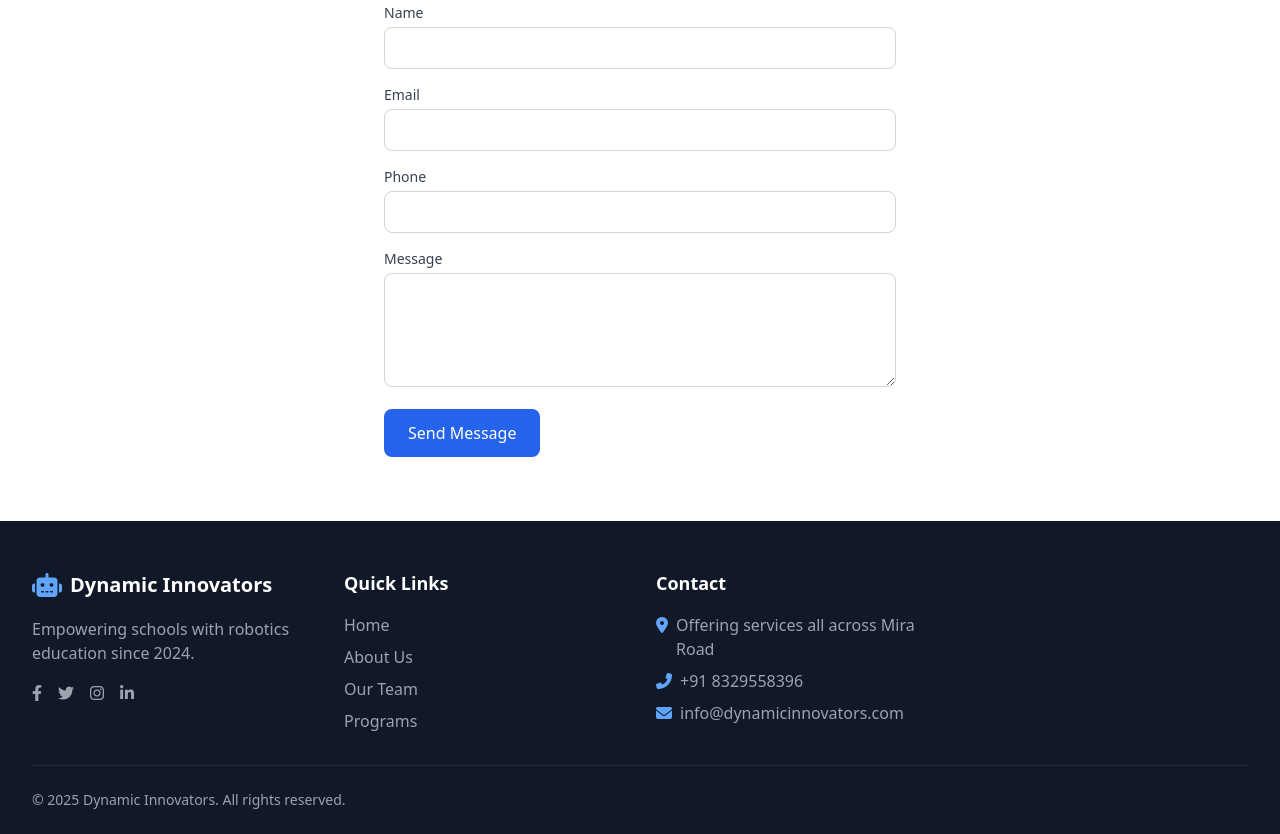
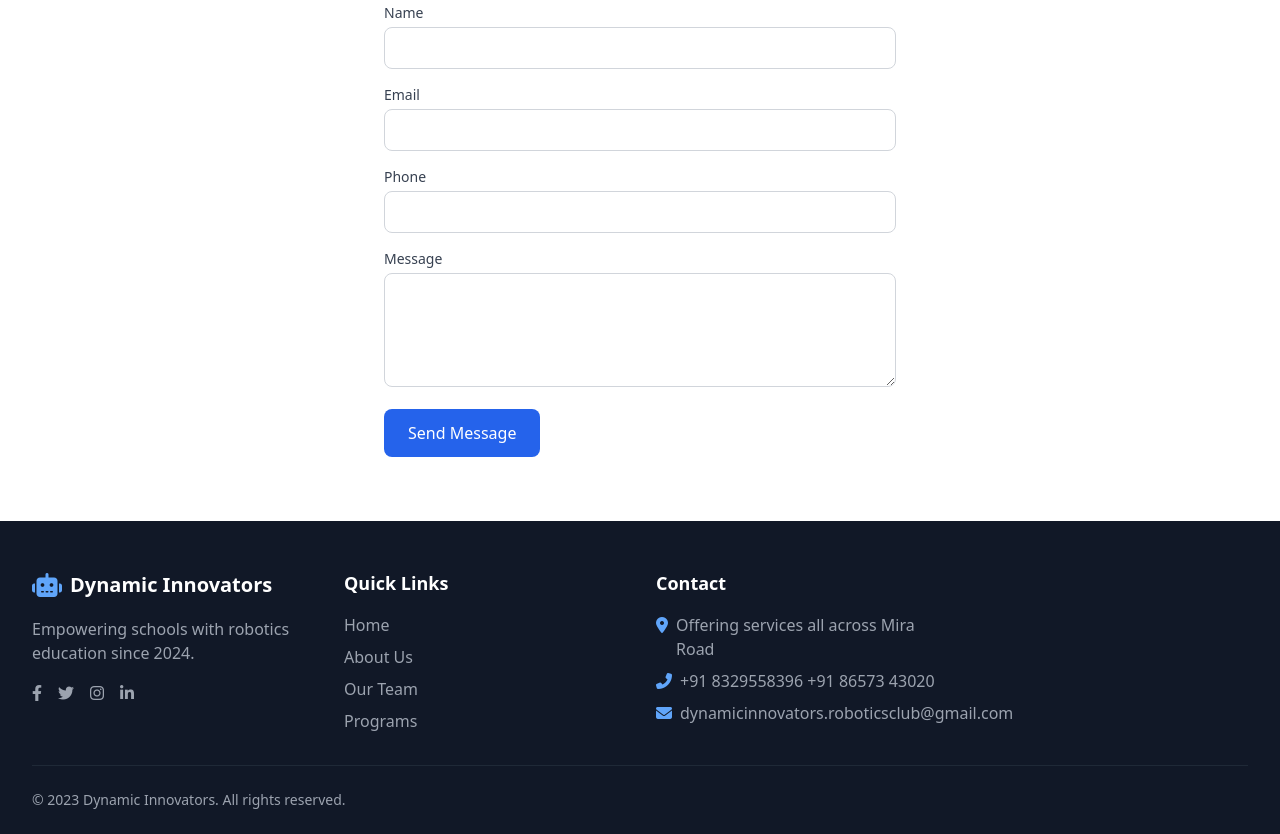
Before and after one commit to Devam-21/Dynamic-Innovators, a plain HTML site: page index.html in a window 1280 px wide. Shown: the part 3441-4275 px from the top of the page. Drawn offline with nearby package versions, Linux system fonts and the light colour scheme.

Commit message:
Update index.html

```diff
--- a/index.html
+++ b/index.html
@@ -611,17 +611,20 @@ Proudly represented India at the World Robotics Championship. As founders of the
 </li>
 <li class="flex items-center">
 <i class="fas fa-phone-alt mr-2 text-blue-400"></i>
-<span>+91 8329558396</span>
+<span>
++91 8329558396
++91 86573 43020
+</span>
 </li>
 <li class="flex items-center">
 <i class="fas fa-envelope mr-2 text-blue-400"></i>
-<span>info@dynamicinnovators.com</span>
+<span>dynamicinnovators.roboticsclub@gmail.com</span>
 </li>
 </ul>
 </div>
 </div>
 <div class="border-t border-gray-800 pt-6 flex flex-col md:flex-row justify-between items-center">
-<p class="text-gray-400 text-sm mb-4 md:mb-0">© 2025 Dynamic Innovators. All rights reserved.</p>
+<p class="text-gray-400 text-sm mb-4 md:mb-0">© 2023 Dynamic Innovators. All rights reserved.</p>
 <div class="flex space-x-6">
 </div>
 </div>
```
